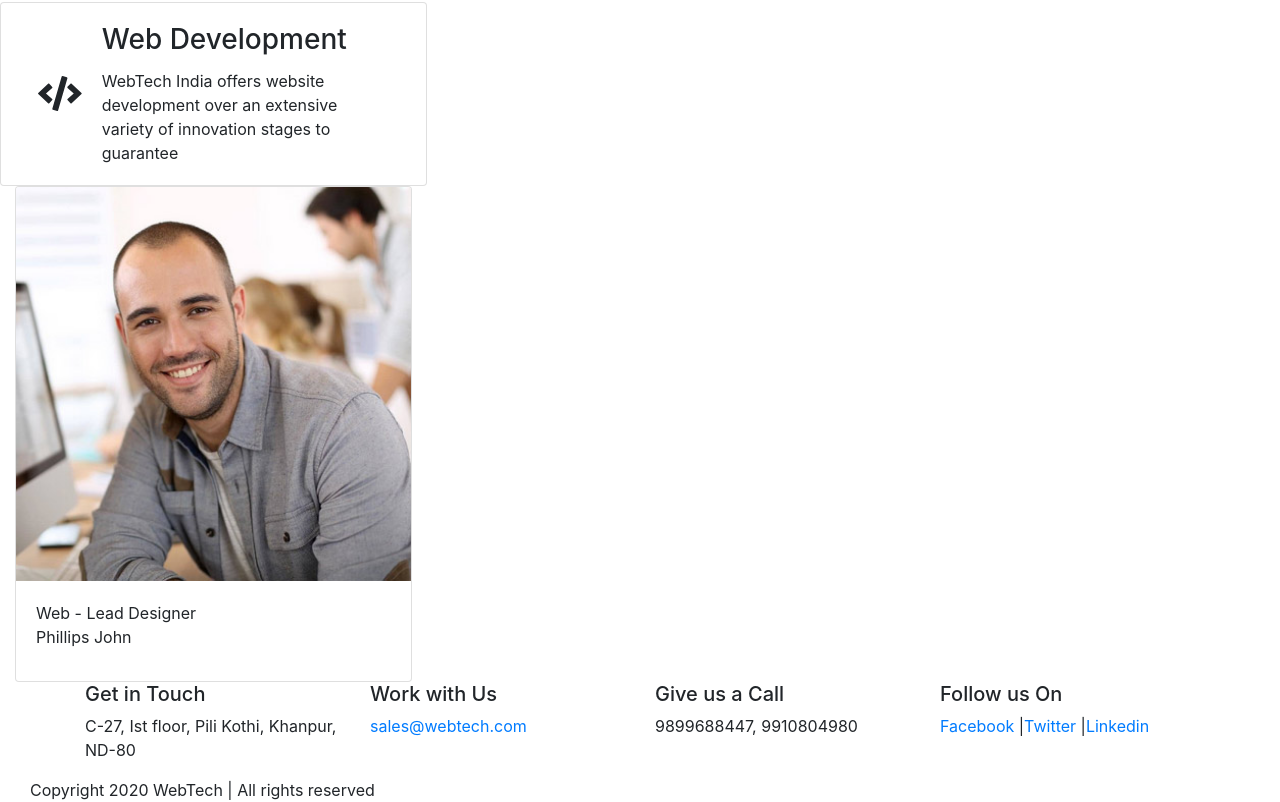
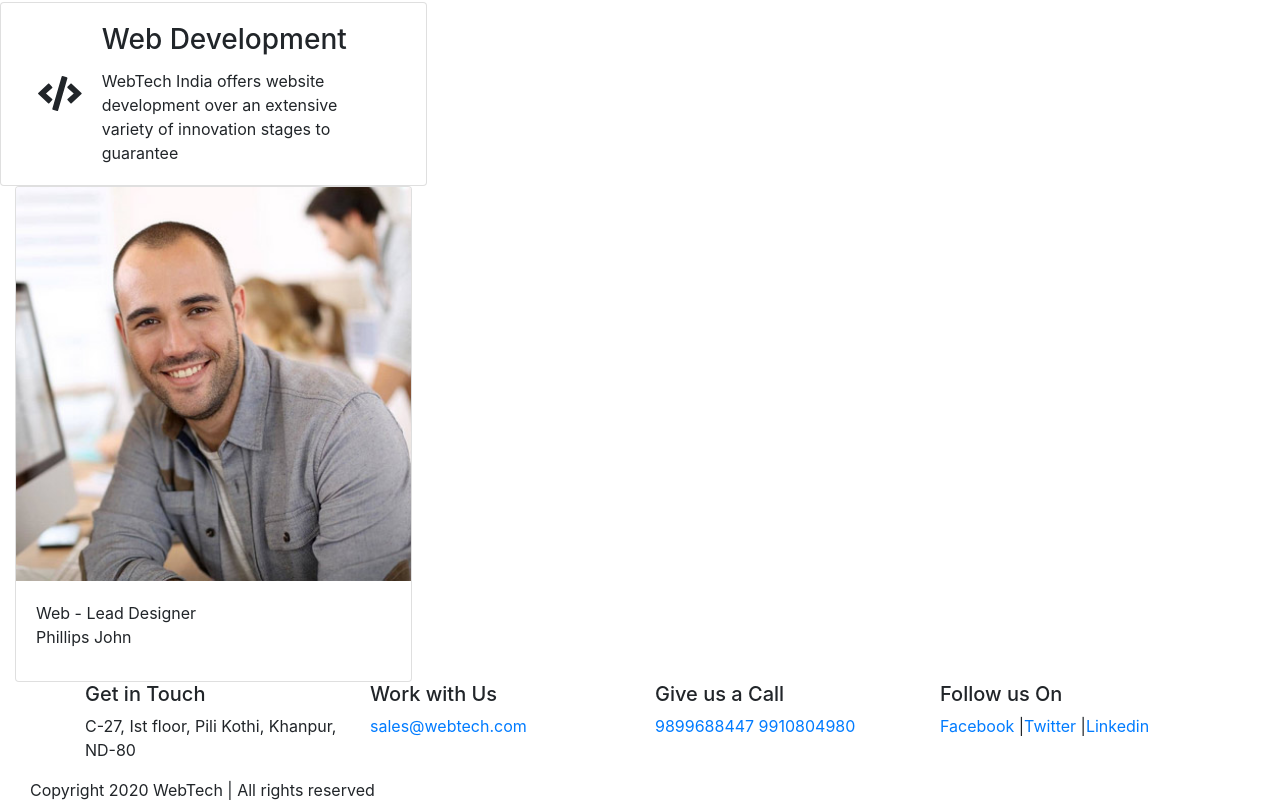
Before and after one commit to arif2703/webtech, a React (Create React App) app in the folder webtech/: page / in a window 1280 px wide. Shown: the part 499-1301 px from the top of the page. Built offline with nearby package versions, Linux system fonts and the light colour scheme.

Commit message:
component structure cahnge

```diff
--- a/webtech/src/App.js
+++ b/webtech/src/App.js
@@ -3,7 +3,7 @@ import ServiceComponent from './components/serviceComponent'
 import 'bootstrap/dist/css/bootstrap.css';
 import './App.css';
 import Banner from './components/banner'
-import Footer from './components/footer'
+import Footer from './layout/footer'
 import TeamComponent from './components/teamComponent'
 
 function App() {
--- /dev/null
+++ b/webtech/src/components/footer.email.component.js
@@ -0,0 +1,13 @@
+import React from 'react'
+
+const FooterEmailComponent = (props) => {
+  const {heading, email} = props
+  return (
+    <div className="col-md-3">
+        <h5>{heading}</h5>
+        <p><a href={`mailto:${email}`}target="blank">{email}</a></p>
+    </div>
+  )
+}
+
+export default FooterEmailComponent
--- /dev/null
+++ b/webtech/src/components/footer.phone.component.js
@@ -0,0 +1,17 @@
+import React from 'react'
+
+const FooterPhoneComponent = (props) => {
+  const {heading, phones} = props
+  return (
+    <div className="col-md-3">
+        <h5>{heading}</h5>
+      <p>
+        {phones.map(phone => (
+          <a href={`tel:${phone}`} target="_blank">{phone}<span> </span></a>
+        ))}
+      </p>
+    </div>
+  )
+}
+
+export default FooterPhoneComponent
--- a/webtech/src/components/footer.js
+++ b/webtech/src/layout/footer.js
@@ -1,7 +1,11 @@
 import React from 'react'
+
+import FooterEmailComponent from '../components/footer.email.component'
+import FooterPhoneComponent from '../components/footer.phone.component'
 
 const Footer = (props) =>{
     console.log(props)
+    const phones = [props.phone1, props.phone2]
     return(
         <div className="container-fluid footer">
             <div className="container">
@@ -10,14 +14,15 @@ const Footer = (props) =>{
                 <h5>Get in Touch</h5>
                 <p>{props.address}</p>
             </div>
-            <div className="col-md-3">
-                <h5>Work with Us</h5>
-                <p><a href="mailto:sales@webtech.com" target="blank">{props.email}</a></p>
-            </div>
-            <div className="col-md-3">
-                <h5>Give us a Call</h5>
-                <p>{props.phone1}, {props.phone2}</p>
-            </div>
+            <FooterEmailComponent
+                heading="Work with Us"
+                email="sales@webtech.com"
+            />
+            <FooterPhoneComponent
+                heading="Give us a Call"
+                phones={phones}
+            />
+
             <div className="col-md-3">
                 <h5>Follow us On</h5>
                 <p><a href="#np">{props.fbMedia}</a> |
```
Also changed, not shown: 1 other file (tests, documents, lock files or other folders).
